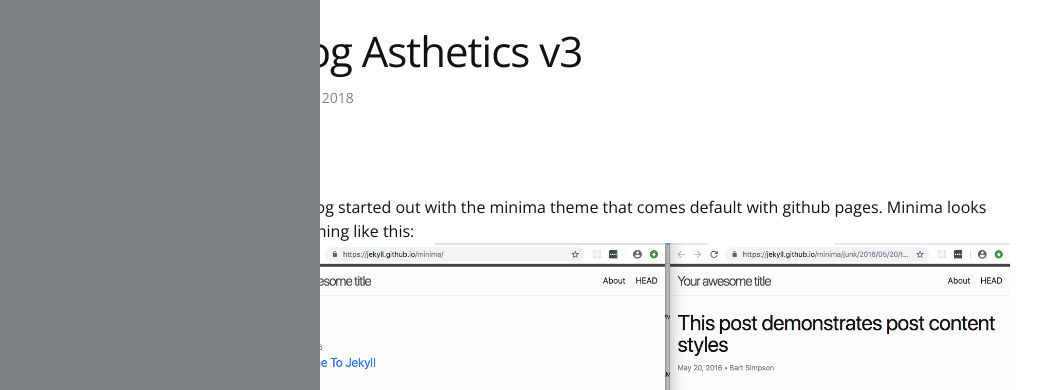
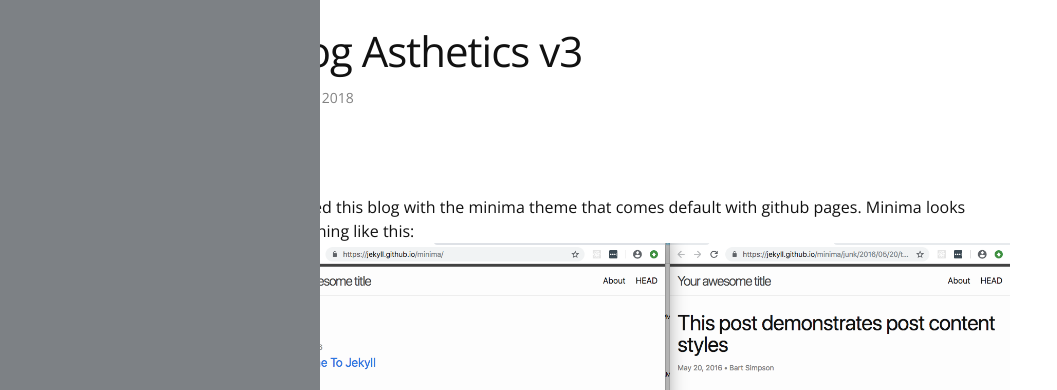
Before and after one commit to swimmingbean/swimmingbean.github.io, a Jekyll site: the page built from _posts/2018-12-22-blog-asthetics-v3.md, in a window 1280 px wide and 900 px high. Shown: the top 390 px of the window, without its empty margins (0-1057 px from the left). Built offline with Jekyll 4.4.1, drawn with Linux system fonts in a browser that asks for light colours.

Commit message:
Nitpicky changes on post wording

```diff
--- a/_posts/2018-12-22-blog-asthetics-v3.md
+++ b/_posts/2018-12-22-blog-asthetics-v3.md
@@ -4,7 +4,7 @@ title: Blog Asthetics v3
 ---
 
 # v1
-The blog started out with the minima theme that comes default with github pages.
+I started this blog with the minima theme that comes default with github pages.
 Minima looks something like this:
 ![]({{ site.baseurl }}/images/blog-design-v3/minima-theme.png)
 
```
